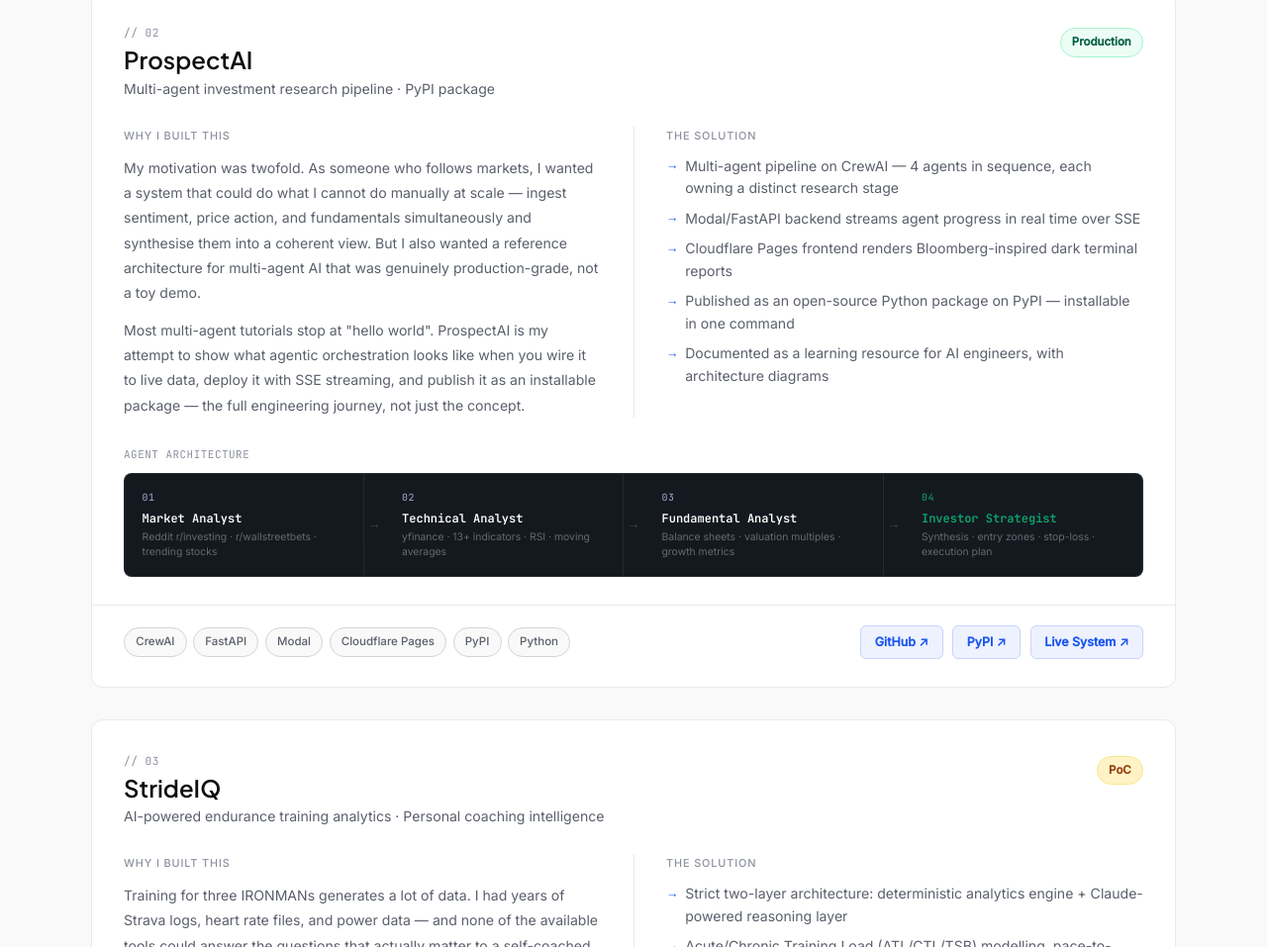
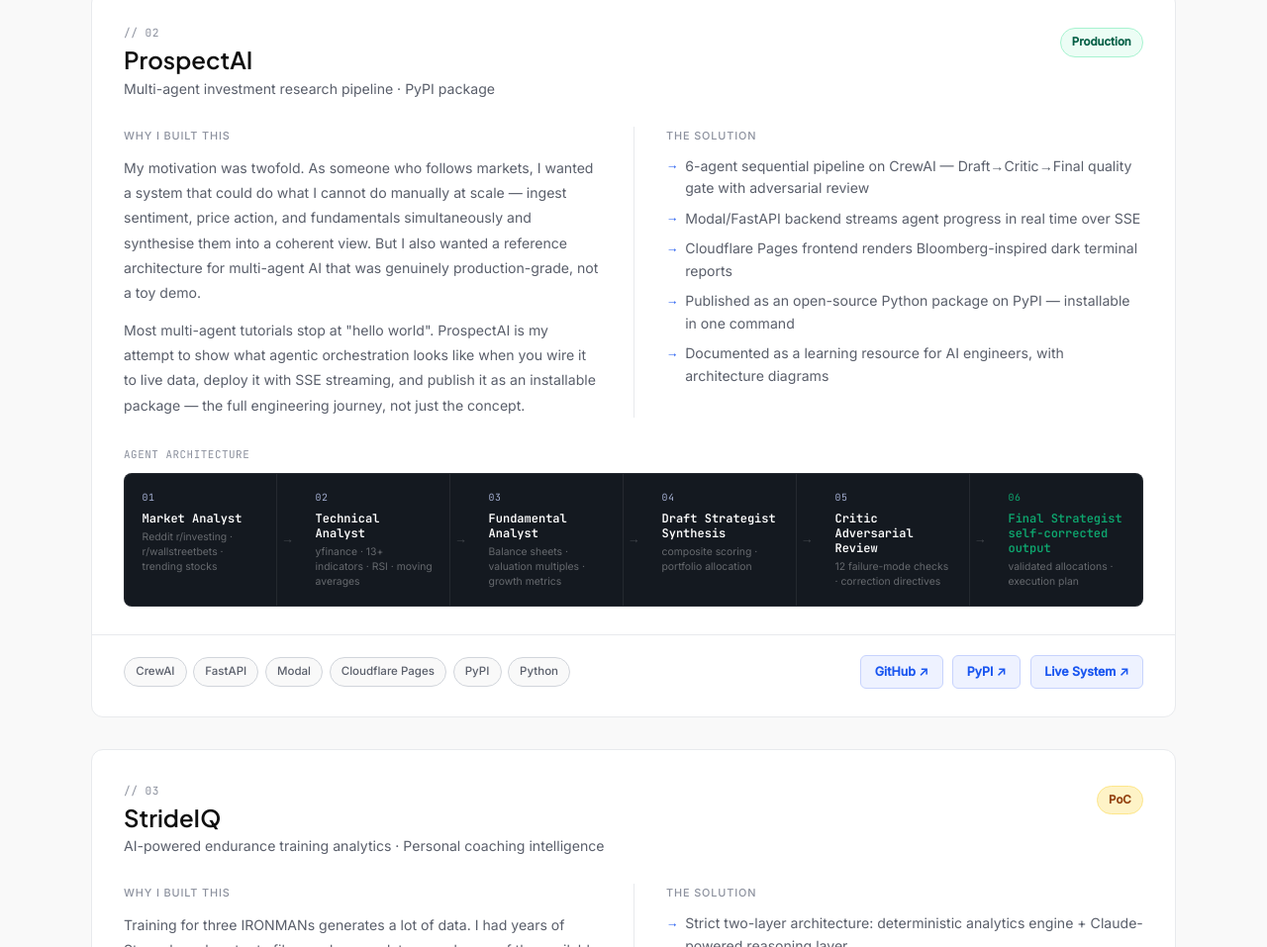
Before and after one commit to moisesprat/moisesprat.github.io, a website built with Vite: page index.html in a window 1280 px wide. Shown: the part 4029-4986 px from the top of the page at 99% size. Built offline with nearby package versions, Linux system fonts and the light colour scheme; files whose address does not match are found by name.

Commit message:
Update index.html

```diff
--- a/index.html
+++ b/index.html
@@ -110,7 +110,7 @@
         "@id": "https://prospect-ai.moisesprat.dev/#app",
         "name": "ProspectAI",
         "url": "https://prospect-ai.moisesprat.dev",
-        "description": "Multi-agent investment research pipeline built on CrewAI. Four specialised agents (Market, Technical, Fundamental, Strategist) deliver structured investment briefs in real time.",
+        "description": "6-agent CrewAI pipeline with adversarial critic review · PyPI package",
         "applicationCategory": "FinanceApplication",
         "author": { "@id": "https://moisesprat.dev/#person" },
         "codeRepository": "https://github.com/moisesprat/ProspectAI",
@@ -615,7 +615,7 @@
             <div class="project-col">
               <div class="project-col-label">The Solution</div>
               <ul>
-                <li>Multi-agent pipeline on CrewAI — 4 agents in sequence, each owning a distinct research stage</li>
+                <li>6-agent sequential pipeline on CrewAI — Draft→Critic→Final quality gate with adversarial review</li>
                 <li>Modal/FastAPI backend streams agent progress in real time over SSE</li>
                 <li>Cloudflare Pages frontend renders Bloomberg-inspired dark terminal reports</li>
                 <li>Published as an open-source Python package on PyPI — installable in one command</li>
@@ -646,11 +646,26 @@
                 <span class="agent-src">Balance sheets · valuation multiples · growth metrics</span>
               </div>
               <div class="agent-arrow-sep" aria-hidden="true">→</div>
+              <div class="agent-box agent-box">
+                <span class="agent-num">04</span>
+                <span class="agent-name">Draft Strategist Synthesis</span>
+                <span class="agent-src">composite scoring · portfolio allocation</span>
+              </div>
+               <div class="agent-arrow-sep" aria-hidden="true">→</div>
+              <div class="agent-box agent-box">
+                <span class="agent-num">05</span>
+                <span class="agent-name">Critic Adversarial Review</span>
+                <span class="agent-src">12 failure-mode checks · correction directives</span>
+              </div>
+
+              <div class="agent-arrow-sep" aria-hidden="true">→</div>
               <div class="agent-box agent-box--final">
-                <span class="agent-num">04</span>
-                <span class="agent-name">Investor Strategist</span>
-                <span class="agent-src">Synthesis · entry zones · stop-loss · execution plan</span>
+                <span class="agent-num">06</span>
+                <span class="agent-name">Final Strategist self-corrected output</span>
+                <span class="agent-src">validated allocations · execution plan</span>
               </div>
+
+
             </div>
           </div>
 
```
